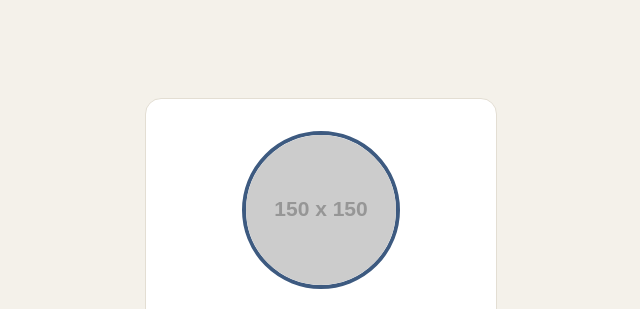
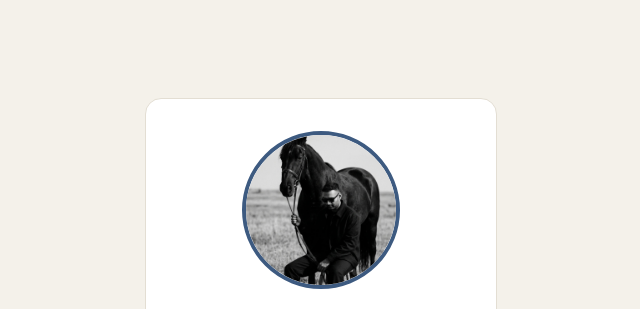
Before and after one commit to Herman1258/W4C, a plain HTML site: page index.html in a window 1280 px wide. Shown: the top 309 px of the page, without its empty margins (319-959 px from the left). Drawn offline with Linux system fonts and the light colour scheme; placeholder pictures from the web are drawn by us.

Commit message:
Added profile photo

```diff
--- a/index.html
+++ b/index.html
@@ -9,7 +9,7 @@
 </head>
 <body>
     <div class="card">
-    <img class="photo" src="https://placehold.co/150" alt="Profile photo">
+        <img class="photo" src="images/profile.jpeg" alt="Photo of Hermanjit Singh Mann">
         <h1>Hermanjit Singh Mann</h1>
         <p class="title">Web Developer Student</p>
         <p class="bio">I'm a web development student learning HTML, CSS and Git. I enjoy building clean, simple websites.</p>
```
Also changed, not shown: images/profile.jpeg (added). Lines whose indentation alone changed are shown as unchanged.
